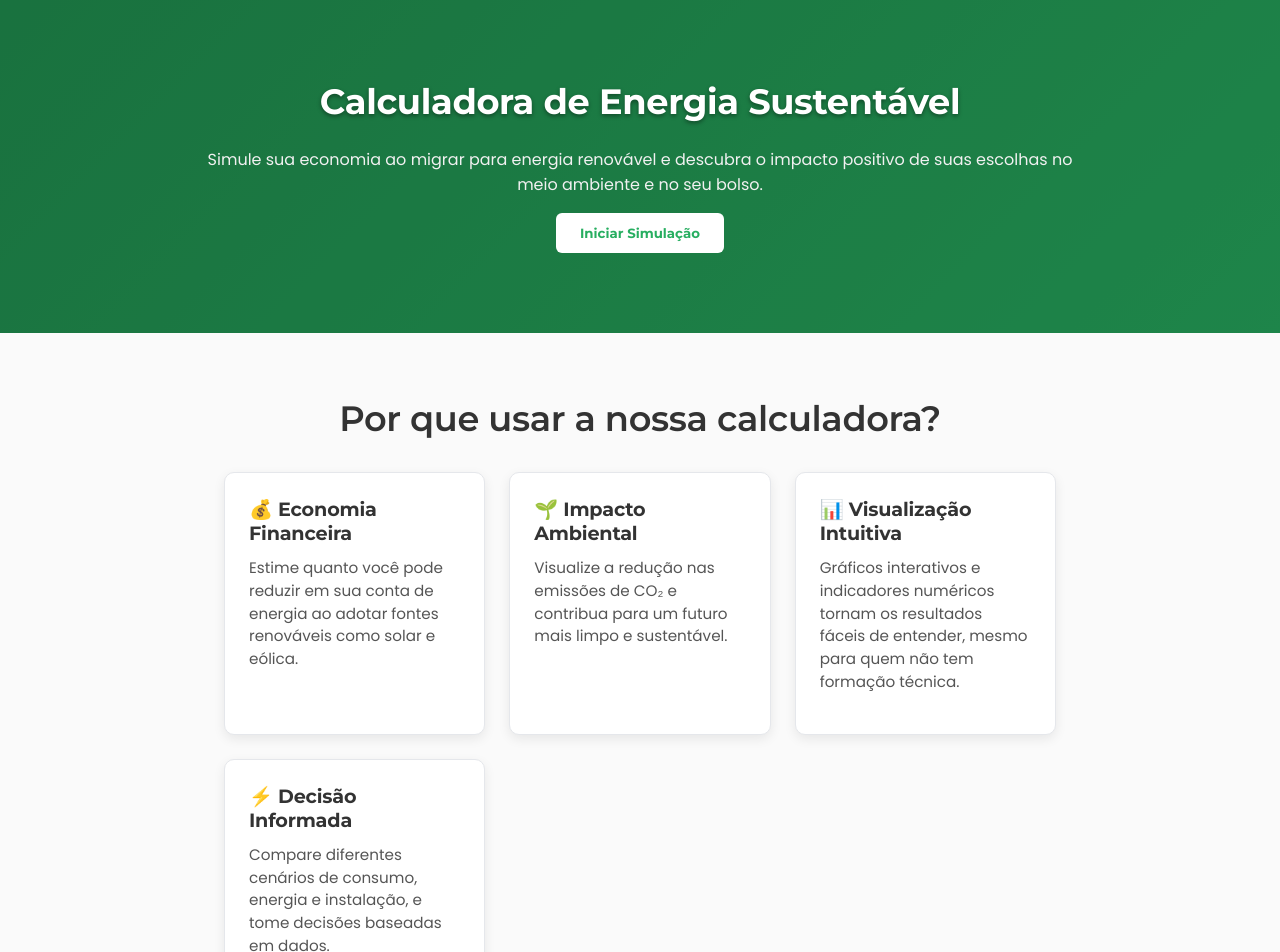
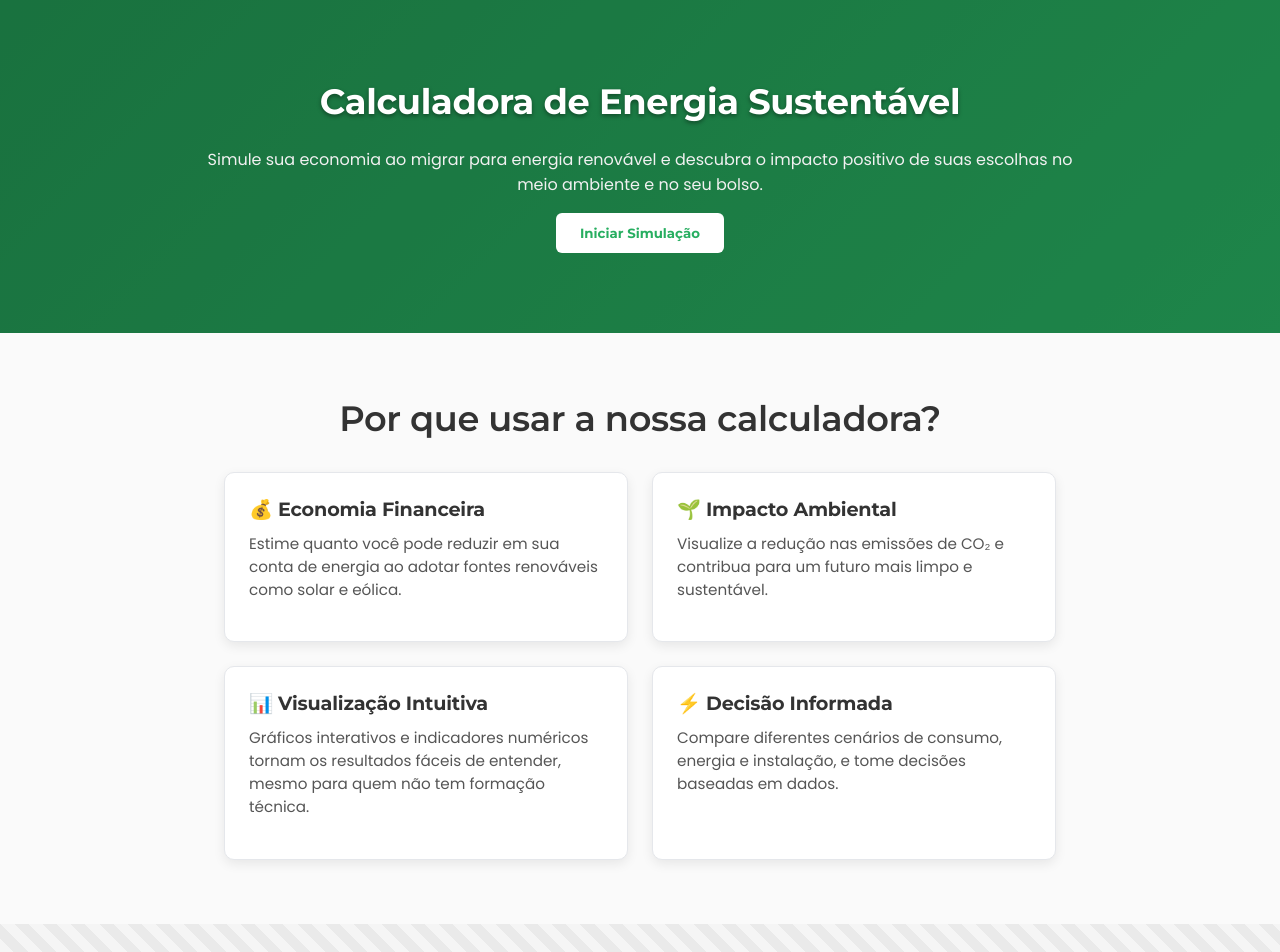
Before and after one commit to lucaszambam/calculadora-energia-sustentavel, a Vue app: page / in a window 1280 px wide. Shown: the top 952 px of the page. Built offline with nearby package versions, Linux system fonts and the light colour scheme.

Commit message:
ajustado grid style

```diff
--- a/src/components/Home.vue
+++ b/src/components/Home.vue
@@ -120,7 +120,7 @@ export default { name: 'Home' }
     &__grid {
       display: grid;
       gap: 1.5rem;
-      grid-template-columns: repeat(auto-fit, minmax(250px, 1fr));
+      grid-template-columns: repeat(auto-fit, minmax(265px, 1fr));
     }
 
     .card {
```
